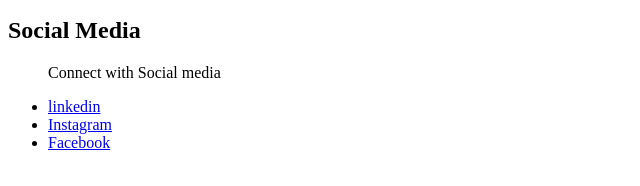
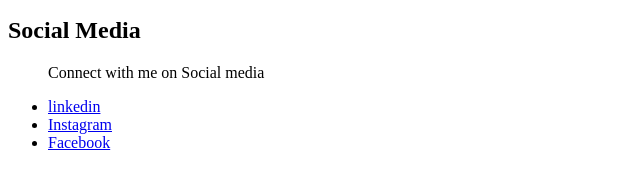
Before and after one commit to raaj1816/Profile.github.io, a plain HTML site: page index.html in a window 1280 px wide. Shown: the part 550-736 px from the top of the page, 0-640 px from the left. Drawn offline with Linux system fonts and the light colour scheme.

Commit message:
index.html

```diff
--- a/index.html
+++ b/index.html
@@ -21,7 +21,7 @@
         </ul>
         <h2>Social Media</h2>
         <ul>
-            <p>Connect with Social media</p>
+            <p>Connect with me on Social media</p>
             <li><a href="https://www.linkedin.com/in/raju-ingle-657780285/"> linkedin</a></li>
             <li> <a href="https://www.instagram.com/?hl=en"> Instagram</a></li>
             <li><a href="https://www.instagram.com/?hl=en"> Facebook</a></li>
```
